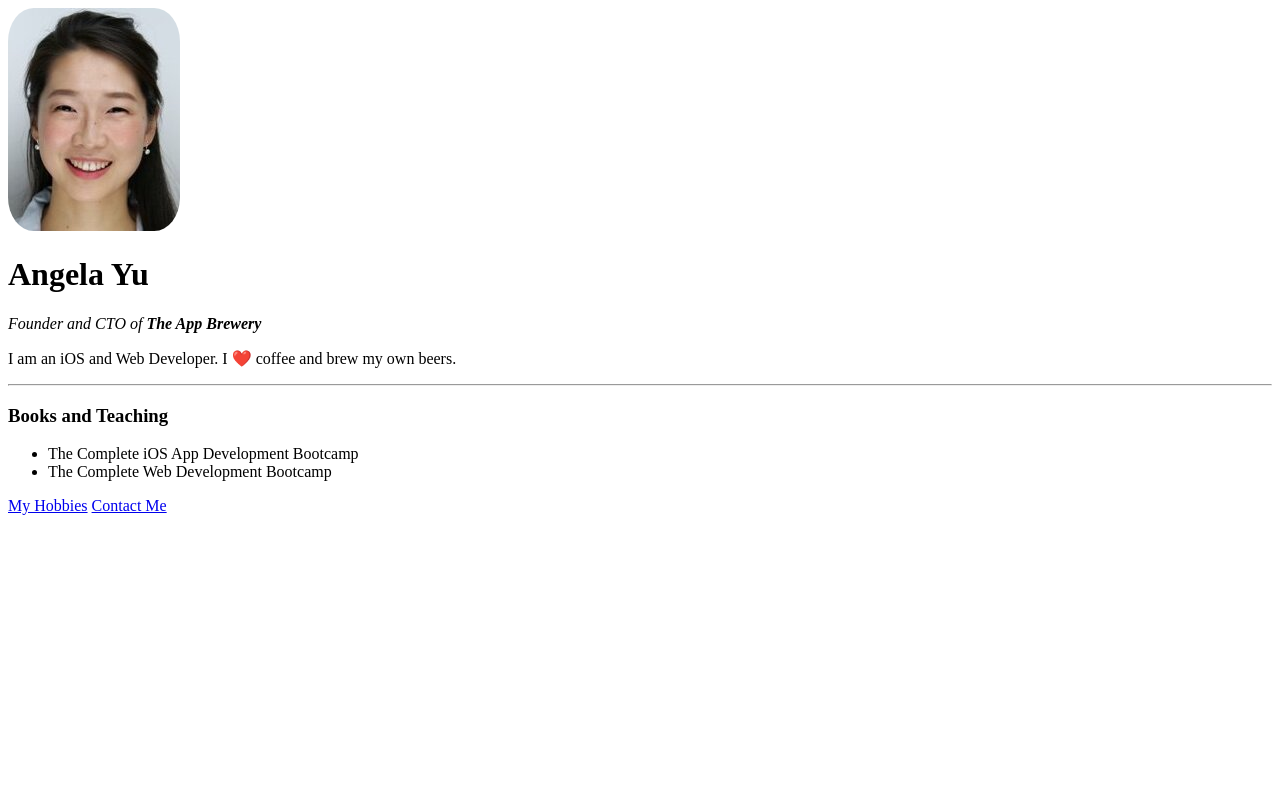
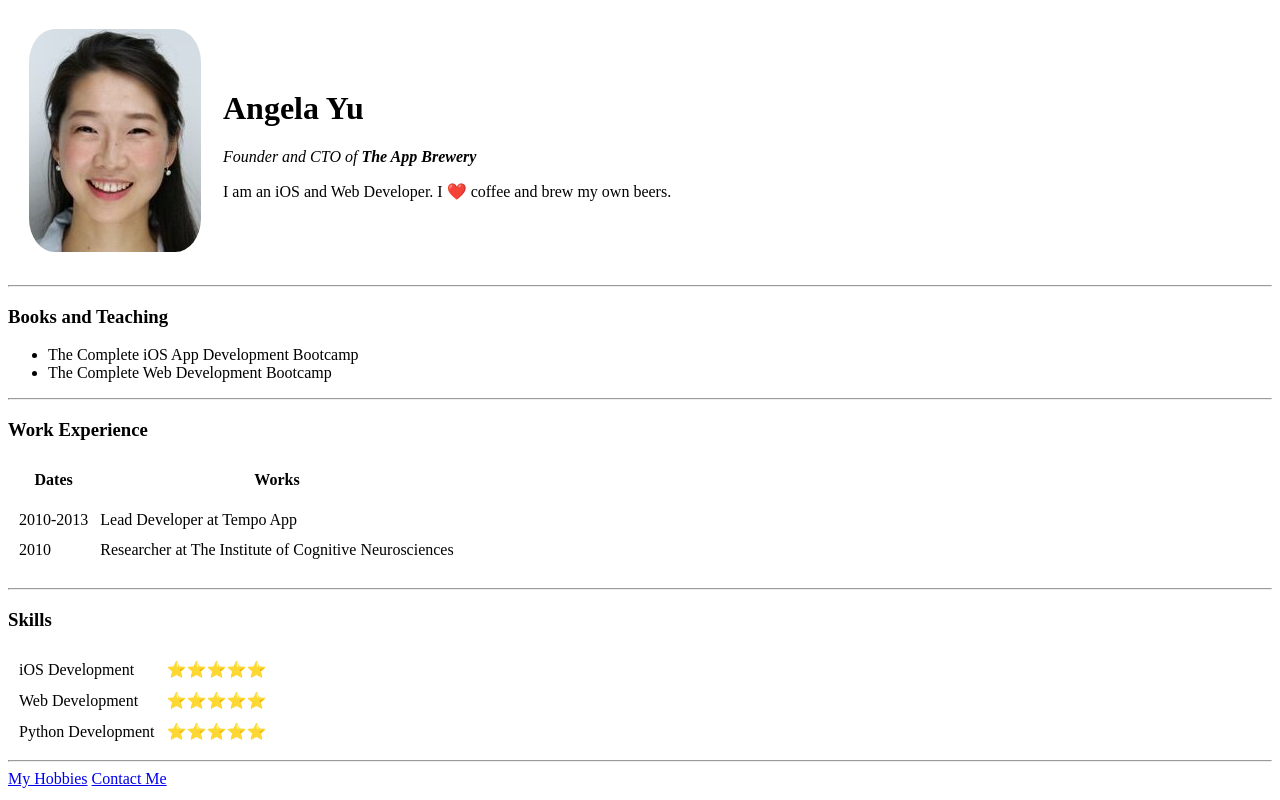
Before and after one commit to pgomes22/the-complete-web-development-bootcamp, a plain HTML site: page Personal Site/index.html in a window 1280 px wide. Drawn offline with Linux system fonts and the light colour scheme.

Commit message:
add tables

```diff
--- a/Personal Site/index.html
+++ b/Personal Site/index.html
@@ -14,15 +14,22 @@
 </head>
 
 <body>
+    <table cellspacing="20">
+        <tbody>
+            <tr>
+                <td><img src="images/angela.jpg" alt="angela profile picture"></td>
+                <td>
+                    <h1>Angela Yu</h1>
 
-    <img src="images/angela.jpg" alt="angela profile picture">
+                    <p><em>Founder and CTO of <strong>The App Brewery</strong> </em></p>
+                    <p>
+                        I am an iOS and Web Developer. I ❤️ coffee and brew my own beers.
+                    </p>
+                </td>
+            </tr>
+        </tbody>
+    </table>
 
-    <h1>Angela Yu</h1>
-
-    <p><em>Founder and CTO of <strong>The App Brewery</strong> </em></p>
-    <p>
-        I am an iOS and Web Developer. I ❤️ coffee and brew my own beers.
-    </p>
     <hr>
 
     <h3>Books and Teaching</h3>
@@ -31,6 +38,51 @@
         <li>The Complete Web Development Bootcamp</li>
     </ul>
 
+    <hr>
+
+    <h3>Work Experience</h3>
+    <table cellspacing="10">
+        <thead>
+            <tr>
+                <th>Dates</th>
+                <th>Works</th>
+            </tr>
+        </thead>
+        <tbody>
+            <tr></tr>
+        </tbody>
+        <tfoot>
+            <tr></tr>
+        </tfoot>
+        <tr>
+            <td>2010-2013</td>
+            <td>Lead Developer at Tempo App</td>
+        </tr>
+        <tr>
+            <td>2010</td>
+            <td>Researcher at The Institute of Cognitive Neurosciences</td>
+        </tr>
+    </table>
+
+    <hr>
+
+    <h3>Skills</h3>
+
+    <table cellspacing="10">
+        <tr>
+            <td>iOS Development</td>
+            <td>⭐⭐⭐⭐⭐</td>
+        </tr>
+        <tr>
+            <td>Web Development</td>
+            <td>⭐⭐⭐⭐⭐</td>
+        </tr>
+        <tr>
+            <td>Python Development</td>
+            <td>⭐⭐⭐⭐⭐</td>
+        </tr>
+    </table>
+    <hr>
     <a href="./hobbies.html">My Hobbies</a>
     <a href="./contact.html">Contact Me</a>
 </body>
```
Also changed, not shown: Personal Site/contact.html (+8 -5 lines).
